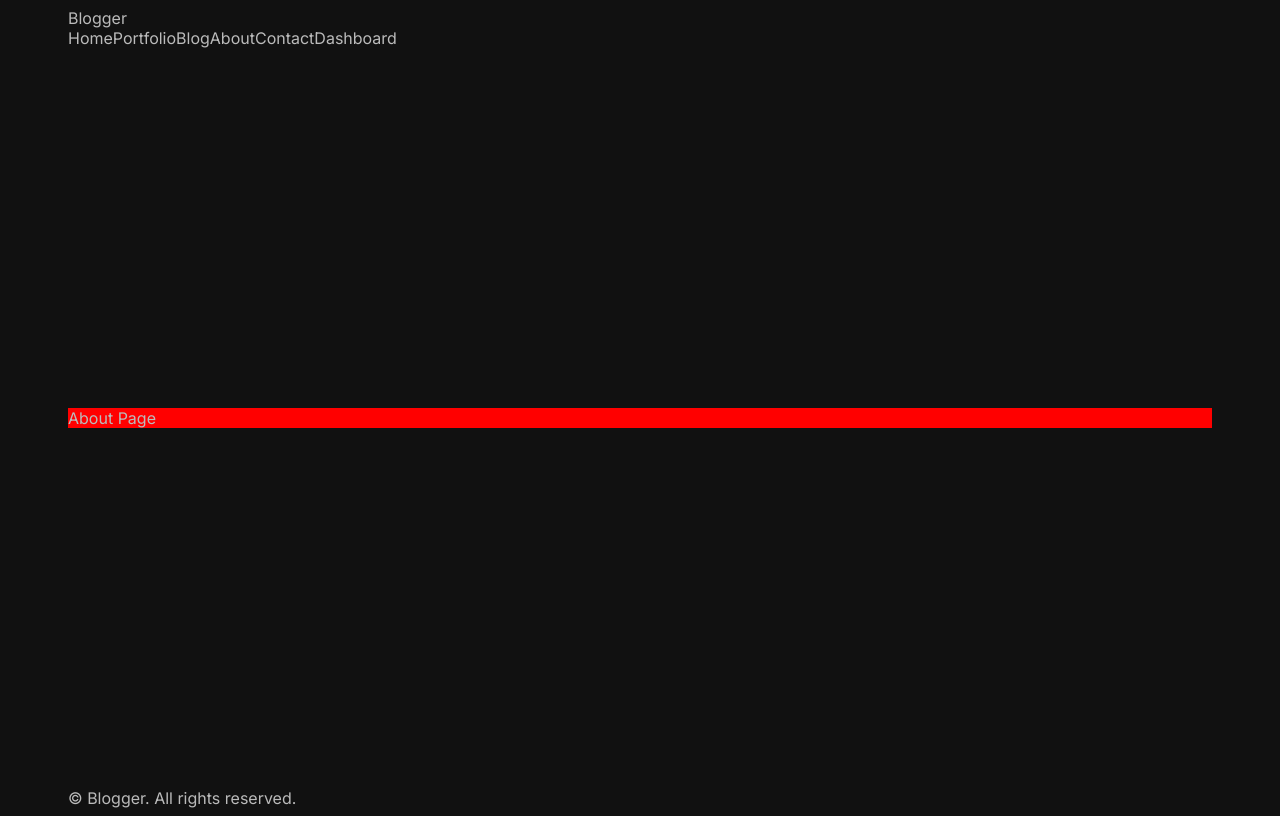
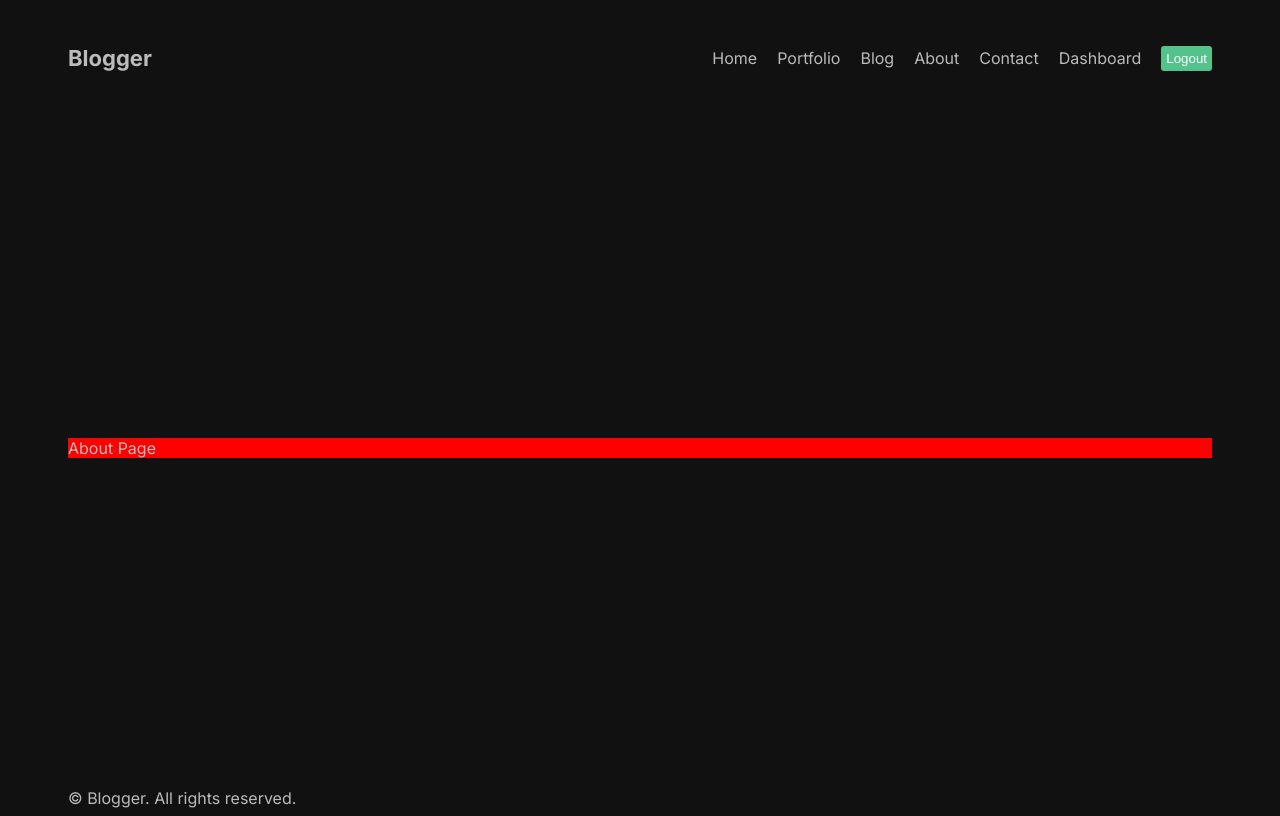
Before and after one commit to zhanybekovich/nextjs-blog, a Next.js app: page /about in a window 1280 px wide. Built offline with nearby package versions, Linux system fonts and the light colour scheme.

Commit message:
Add navbar styles

```diff
--- a/components/navbar/Navbar.jsx
+++ b/components/navbar/Navbar.jsx
@@ -1,5 +1,6 @@
 import Link from "next/link";
 import React from "react";
+import styles from "./navbar.module.css";
 
 const links = [
   {
@@ -36,14 +37,17 @@ const links = [
 
 const Navbar = () => {
   return (
-    <nav>
-      <Link href="/">Blogger</Link>
-      <div>
+    <nav className={styles.container}>
+      <Link className={styles.logo} href="/">
+        Blogger
+      </Link>
+      <div className={styles.links}>
         {links.map((link) => (
-          <Link key={link.id} href={link.url}>
+          <Link className={styles.link} key={link.id} href={link.url}>
             {link.title}
           </Link>
         ))}
+        <button className={styles.logout}>Logout</button>
       </div>
     </nav>
   );
--- /dev/null
+++ b/components/navbar/navbar.module.css
@@ -0,0 +1,26 @@
+.container {
+  height: 100px;
+  display: flex;
+  justify-content: space-between;
+  align-items: center;
+}
+
+.logo {
+  font-weight: bold;
+  font-size: 22px;
+}
+
+.links {
+  display: flex;
+  align-items: center;
+  gap: 20px;
+}
+
+.logout {
+  padding: 5px;
+  border: none;
+  background-color: #53c28b;
+  color: white;
+  cursor: pointer;
+  border-radius: 3px;
+}
```
